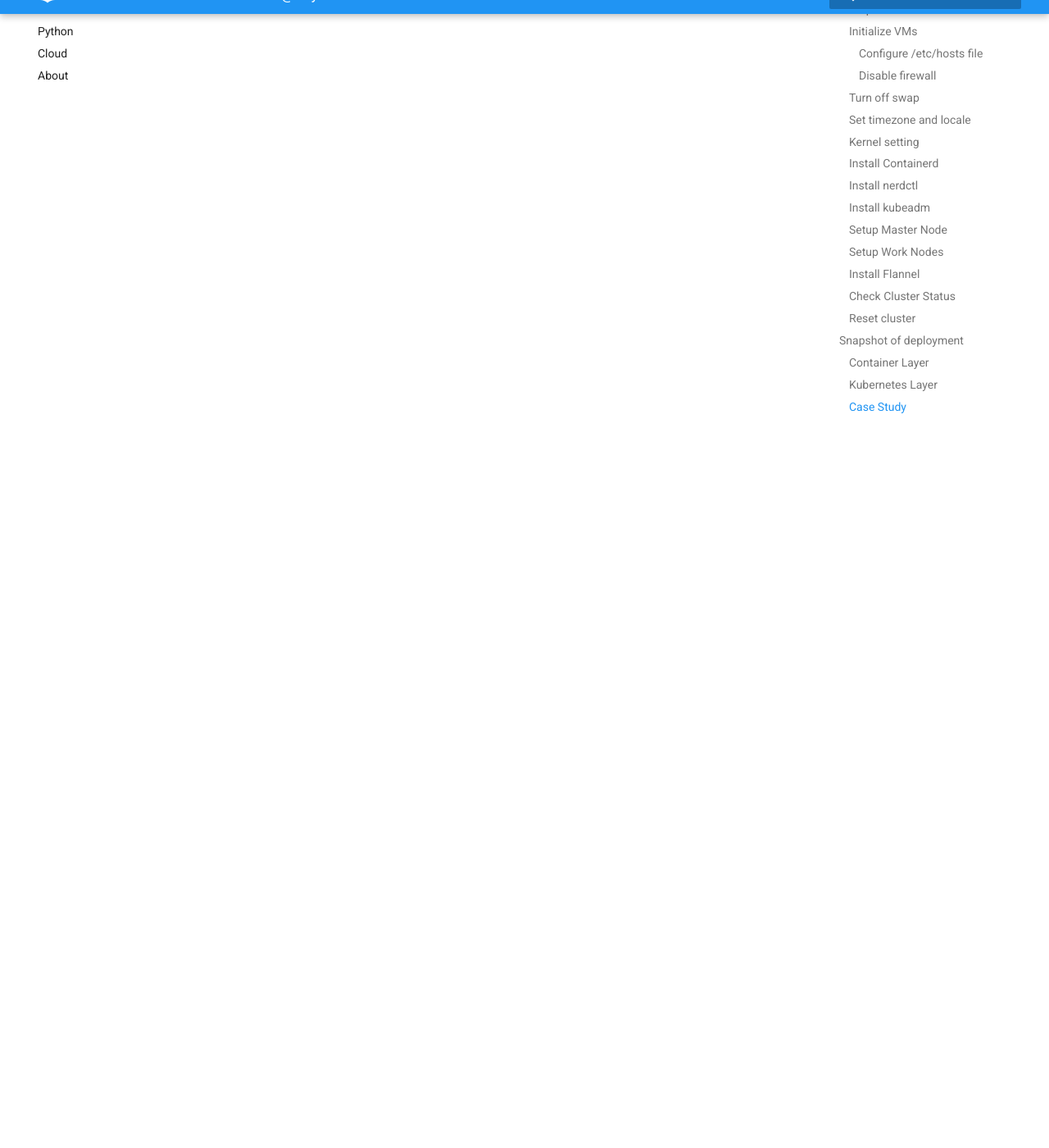
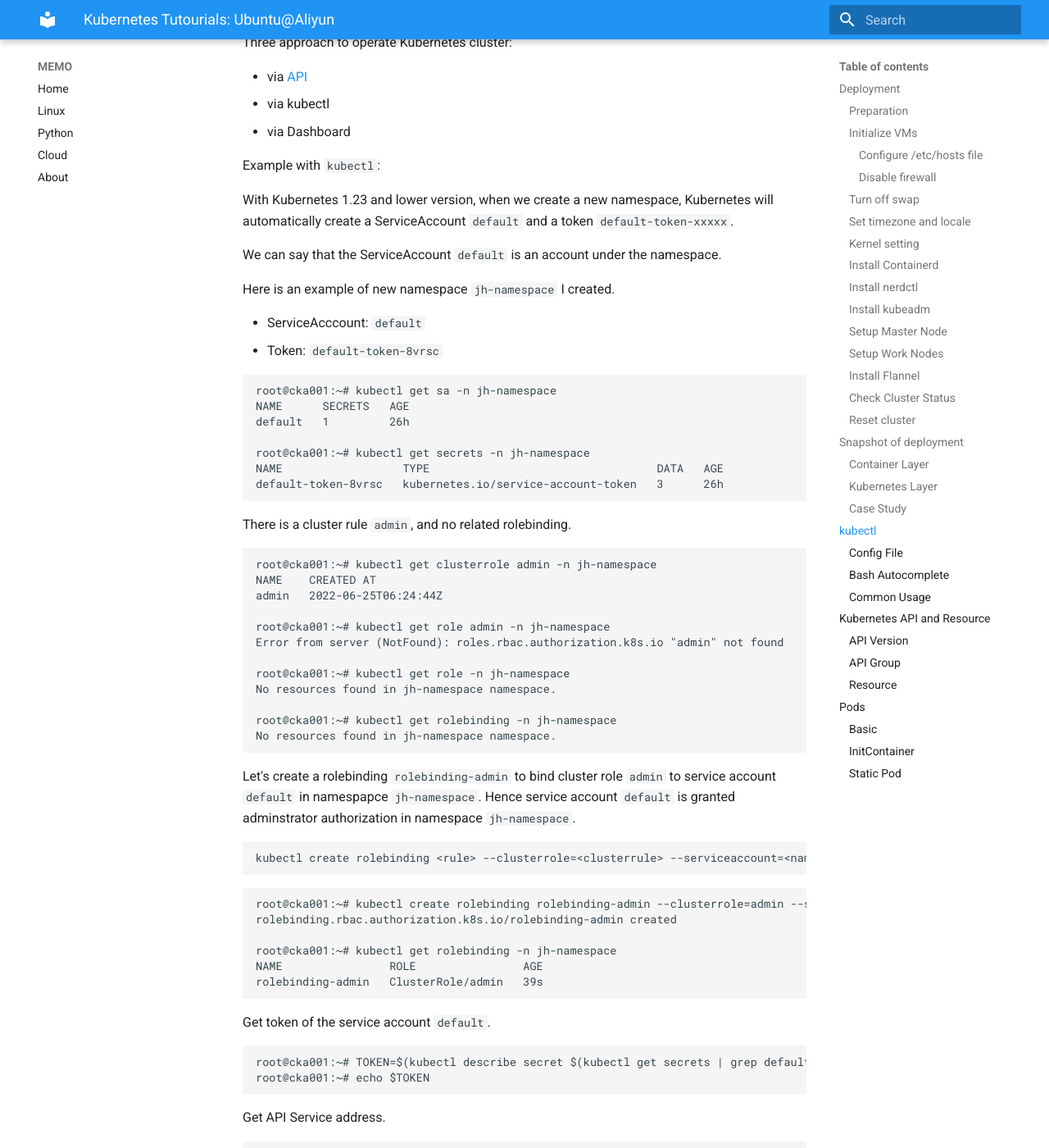
Before and after one commit to huyuhui001/mySite, an MkDocs documentation site: the page built from docs/cloud/KubernetesTutorials-Aliyun-Ubuntu.md, in a window 1280 px wide and 1400 px high, scrolled down 13562 px. Shown: the whole window at 82% size. Built offline with MkDocs 1.6.1 and Material for MkDocs 9.7.7, drawn with Linux system fonts in a browser that asks for light colours; some of the changed text lies outside the part shown.

Commit message:
Docoumentation

````diff
--- a/docs/cloud/KubernetesTutorials-Aliyun-Ubuntu.md
+++ b/docs/cloud/KubernetesTutorials-Aliyun-Ubuntu.md
@@ -587,3 +587,119 @@
 nginx-deployment-9d745469b-5j927   1/1     Running   0          2m8s   10.244.1.3   cka002   <none>           <none>
 ```
 After we stop kubelet service on `cka003`, the two running on `cka003` are terminated and another two are created and running on `cka002` automatically.
+
+
+
+
+
+
+## kubectl
+
+Three approach to operate Kubernetes cluster:
+
+* via [API](https://kubernetes.io/docs/reference/kubernetes-api/)
+* via kubectl
+* via Dashboard
+
+
+Example with `kubectl`:
+
+With Kubernetes 1.23 and lower version, when we create a new namespace, Kubernetes will automatically create a ServiceAccount `default` and a token `default-token-xxxxx`.
+
+We can say that the ServiceAccount `default` is an account under the namespace.
+
+Here is an example of new namespace `jh-namespace` I created.
+
+* ServiceAcccount: `default`
+* Token: `default-token-8vrsc`
+```
+root@cka001:~# kubectl get sa -n jh-namespace
+NAME      SECRETS   AGE
+default   1         26h
+
+root@cka001:~# kubectl get secrets -n jh-namespace
+NAME                  TYPE                                  DATA   AGE
+default-token-8vrsc   kubernetes.io/service-account-token   3      26h
+```
+
+There is a cluster rule `admin`, and no related rolebinding.
+```
+root@cka001:~# kubectl get clusterrole admin -n jh-namespace
+NAME    CREATED AT
+admin   2022-06-25T06:24:44Z
+
+root@cka001:~# kubectl get role admin -n jh-namespace
+Error from server (NotFound): roles.rbac.authorization.k8s.io "admin" not found
+
+root@cka001:~# kubectl get role -n jh-namespace
+No resources found in jh-namespace namespace.
+
+root@cka001:~# kubectl get rolebinding -n jh-namespace
+No resources found in jh-namespace namespace.
+```
+
+Let's create a rolebinding `rolebinding-admin` to bind cluster role `admin` to service account `default` in namespapce `jh-namespace`.
+Hence service account `default` is granted adminstrator authorization in namespace `jh-namespace`.
+```
+kubectl create rolebinding <rule> --clusterrole=<clusterrule> --serviceaccount=<namespace>:<name> --namespace=<namespace>
+```
+```
+root@cka001:~# kubectl create rolebinding rolebinding-admin --clusterrole=admin --serviceaccount=jh-namespace:default --namespace=jh-namespace
+rolebinding.rbac.authorization.k8s.io/rolebinding-admin created
+
+root@cka001:~# kubectl get rolebinding -n jh-namespace
+NAME                ROLE                AGE
+rolebinding-admin   ClusterRole/admin   39s
+```
+
+Get token of the service account `default`.
+```
+root@cka001:~# TOKEN=$(kubectl describe secret $(kubectl get secrets | grep default | cut -f1 -d ' ') | grep -E '^token' | cut -f2 -d':' | tr -d ' ')
+root@cka001:~# echo $TOKEN
+```
+
+Get API Service address.
+```
+root@cka001:~# APISERVER=$(kubectl config view | grep https | cut -f 2- -d ":" | tr -d " ")
+root@cka001:~# echo $APISERVER
+```
+
+Get pod resources in namespace `jh-namespace` via API server with JSON layout.
+```
+root@cka001:~# curl $APISERVER/api/v1/namespaces/jh-namespace/pods --header "Authorization: Bearer $TOKEN" --insecure
+```
+
+We can also access the link `$APISERVER/api/v1/namespaces/jh-namespace/pods` in browser for details.
+
+
+
+
+
+
+### Config File
+
+### Bash Autocomplete
+
+### Common Usage
+
+
+
+
+
+## Kubernetes API and Resource
+
+### API Version
+
+### API Group
+
+### Resource
+
+
+
+## Pods
+
+### Basic
+
+### InitContainer
+
+### Static Pod
````
Also changed, not shown: docs/cloud/KubernetesFoundationMemo.md (+84 -39 lines).
